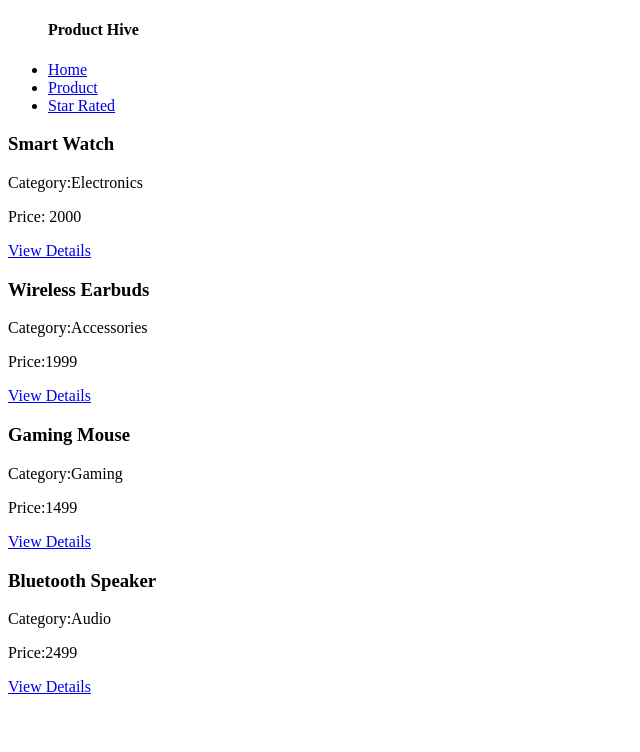
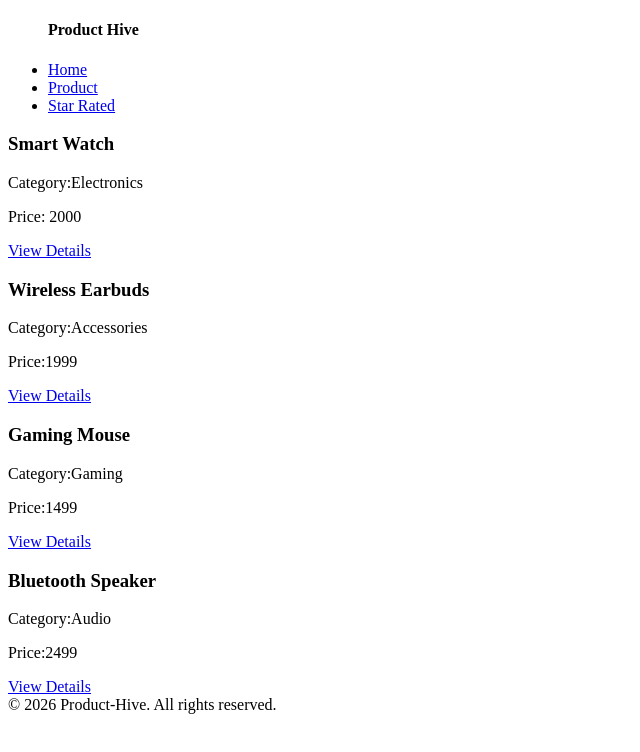
Before and after one commit to MADHUBENIWAL/PRODUCTHIVE, a website: page products.html in a window 1280 px wide. Shown: the whole page, without its empty margins (0-640 px from the left). Drawn offline with Linux system fonts and the light colour scheme.

Commit message:
created and provide footer

```diff
--- a/products.html
+++ b/products.html
@@ -40,5 +40,8 @@
                </div>
             </div>
         </main>
+        <footer>
+            &#169; 2026 Product-Hive. All rights reserved.
+        </footer>
 </body>
 </html>
```
